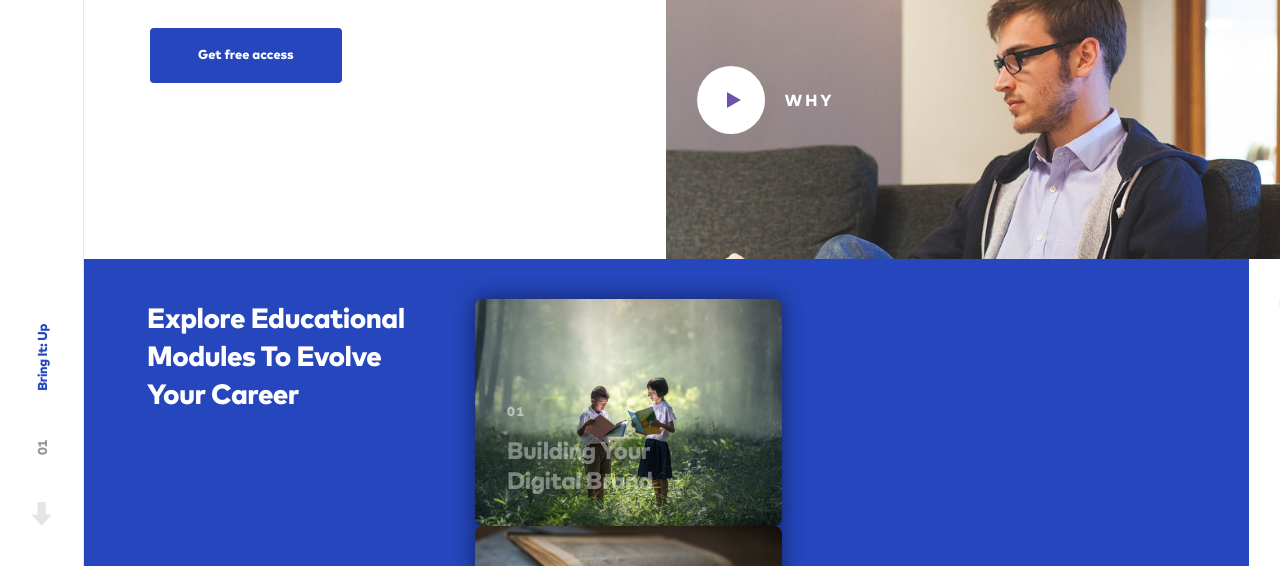
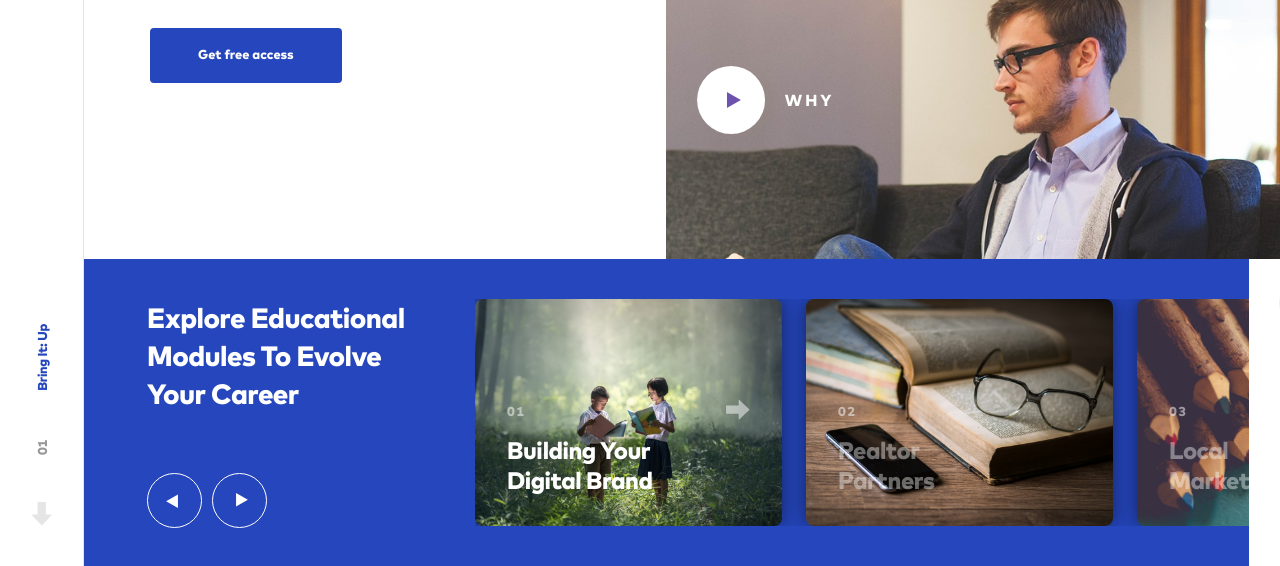
Before and after one commit to NataliaSirotko/diploma-project-dev, a plain HTML site: page index.html in a window 1280 px wide. Shown: the part 234-800 px from the top of the page. Drawn offline with Linux system fonts and the light colour scheme.

Commit message:
feat add slider first page and nav

```diff
--- a/css/style.css
+++ b/css/style.css
@@ -2017,3 +2017,21 @@ a:active {
     -webkit-transform: none;
     transform: none
 }
+
+.button-wrapper {
+    display: flex;
+    margin-top: 60px;
+}
+.arrow-but {
+    background-color: transparent;
+    border: 1px solid #fff;
+    border-radius: 100%;
+    width: 55px;
+    height: 55px;
+    margin-right: 10px;
+    cursor: pointer;
+}
+.arrow-but.one {
+    -webkit-transform: rotate(180deg);
+    transform: rotate(180deg);
+}
--- a/index.html
+++ b/index.html
@@ -72,7 +72,20 @@
             <div class="showup__content">
                 <div class="showup__content-title">Explore Educational<br>
                     Modules To Evolve <br>
-                    Your Career</div>
+                    Your Career<br>
+                    <div class="button-wrapper">
+                        <div class="play__circle arrow-but one">
+                            <svg viewBox="0 0 16 19" fill="none" xmlns="http://www.w3.org/2000/svg">
+                                <path d="M14 8L0 16V0L14 8Z" fill="#fff"/></svg>
+                        </div>
+                        <div class="play__circle arrow-but">
+                            <svg viewBox="0 0 16 19" fill="none" xmlns="http://www.w3.org/2000/svg">
+                                <path d="M14 8L0 16V0L14 8Z" fill="#fff"/>
+                            </svg>
+                        </div>
+                    </div>
+                </div>
+
                 <div class="showup__content-slider">
                     <a href="#" class="card card__1 card-active">
                         <div class="card__controls">
--- a/js/script.js
+++ b/js/script.js
@@ -117,4 +117,68 @@ const playVideo = () => {
 playVideo();
 
 
+
+//first page slider
+function goPageSlider() {
+    // Show slider
+    let wrap = document.querySelector('.showup__content-slider');
+    wrap.style.display = "flex";
+    wrap.style.overflow = "hidden";
+
+    let slides = wrap.querySelectorAll('a.card');
+    slides.forEach(item => {
+        item.style.flexShrink = '0';
+    });
+
+    // Slider
+    let slideIndex = 1,
+        nextPrev = document.querySelectorAll('.showup__content-title .play__circle');
+
+    const showSlides = (n) => {
+
+        if (n > slides.length) {
+            slideIndex = 1;
+        }
+        if (n < 1) {
+            slideIndex = slides.length;
+        }
+
+        if (nextPrev[1]) {
+            wrap.appendChild(wrap.firstChild);
+            wrap.insertBefore(slides[slideIndex-1], wrap.firstChild);
+        }
+
+        // Opacity first element
+        slides.forEach(item => {
+            item.querySelector('.card__title').style.opacity = '.4';
+        });
+        slides[slideIndex-1].querySelector('.card__title').style.opacity = '1';
+
+        slides.forEach(item => {
+            item.querySelector('.card__controls-arrow').style.opacity = '0';
+        });
+        slides[slideIndex-1].querySelector('.card__controls-arrow').style.opacity = '1';
+
+    };
+
+    showSlides(slideIndex);
+
+    const plusSlides = (n) => {
+        showSlides(slideIndex += n);
+    };
+
+    nextPrev[1].addEventListener('click', () => {
+        plusSlides(1);
+    });
+
+    nextPrev[0].addEventListener('click', () => {
+        wrap.insertBefore(wrap.lastChild, wrap.firstChild);
+        plusSlides(-1);
+    });
+
+}
+
+goPageSlider();
+
+
 });
```
